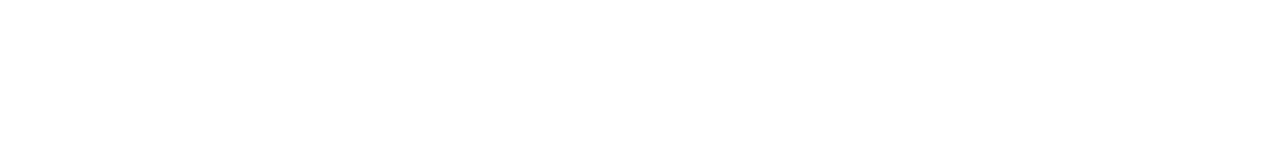
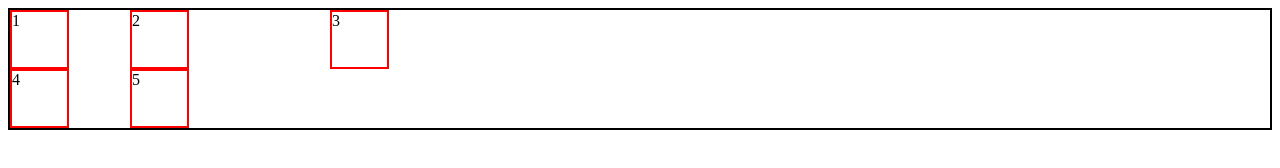
Before and after one commit to yashgupta2022-max/html-2026, a plain HTML site: page 17.GRID/index.html in a window 1280 px wide. Drawn offline with Linux system fonts and the light colour scheme.

Commit message:
Update index.html

```diff
--- a/17.GRID/index.html
+++ b/17.GRID/index.html
@@ -4,8 +4,27 @@
     <meta charset="UTF-8">
     <meta name="viewport" content="width=device-width, initial-scale=1.0">
     <title>Document</title>
+    <style>
+        .container{
+            border: 2px solid black;
+            display: grid;
+            grid-template-columns: 120px 200px 100px;
+
+        }
+        .item{
+            border: 2px solid red;
+            height: 55px;
+            width: 55px;
+        }
+    </style>
 </head>
 <body>
-
+    <div class="container">
+        <div class="item">1</div>
+        <div class="item">2</div>
+        <div class="item">3</div>
+        <div class="item">4</div>
+        <div class="item">5</div>
+    </div>
 </body>
 </html>
```
